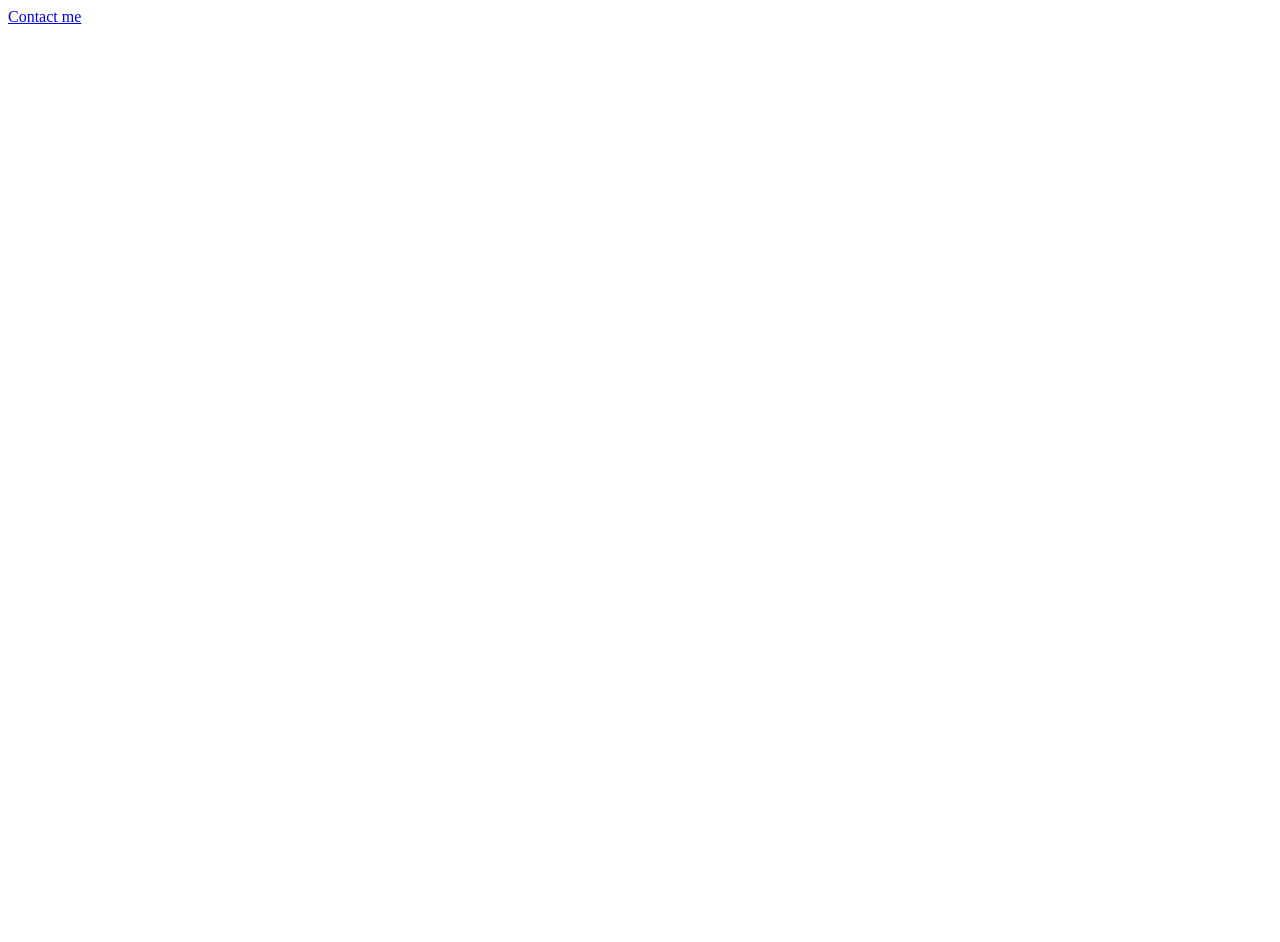
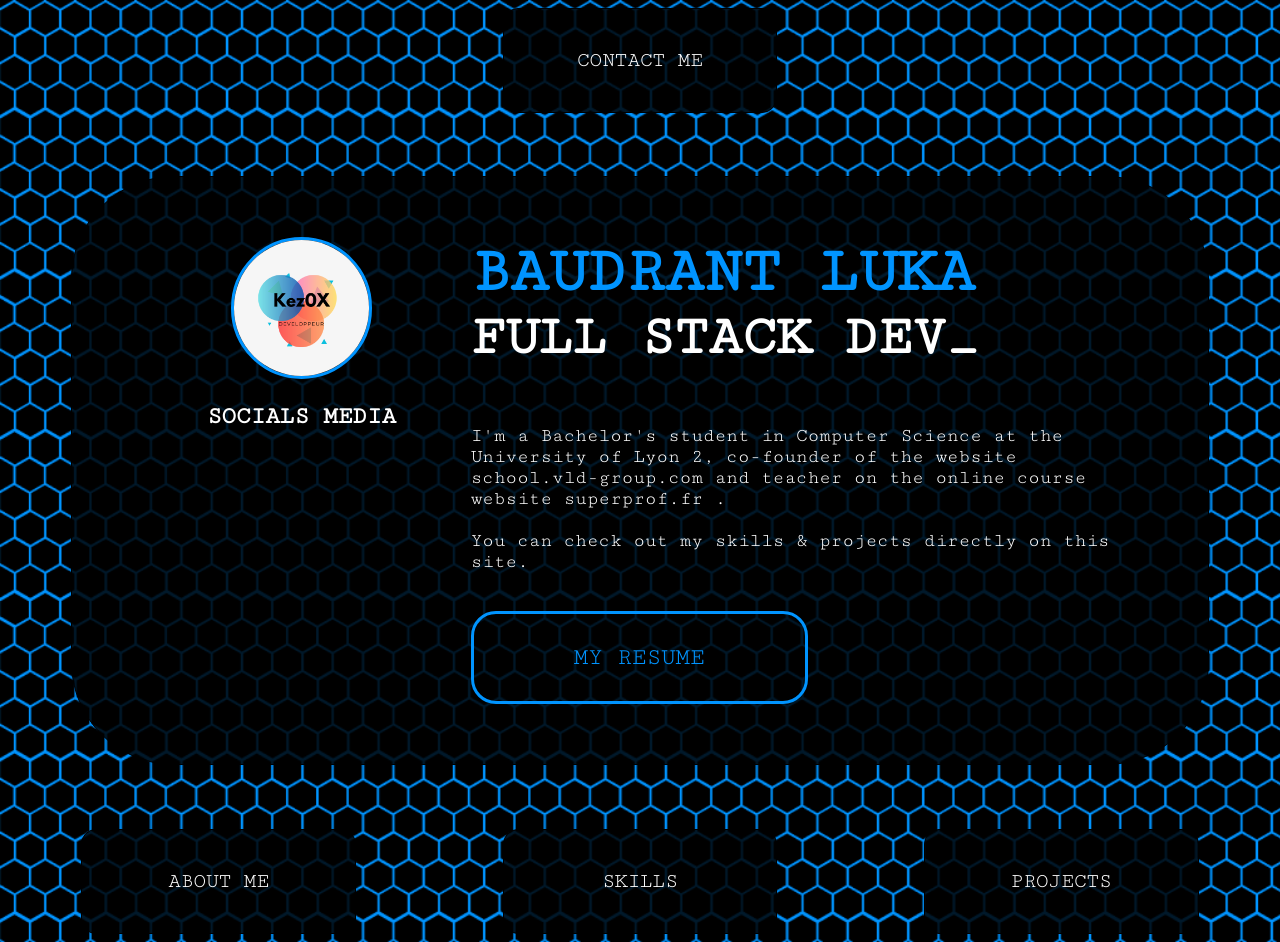
Before and after one commit to Kez0X/Portefolio, a Flask app: page / in a window 1280 px wide. Before the commit the page is almost empty. Before the commit the page ends 24 px from the top, so only its background shows below. Run offline with Flask 3, Linux system fonts and the light colour scheme.

Commit message:
feat -- Creation de la page index

```diff
--- a/PORTEFOLIO/app.py
+++ b/PORTEFOLIO/app.py
@@ -6,19 +6,19 @@ def index():
     return render_template("index.html")
 
 @app.route('/projects')
-def index():
+def projects():
     return render_template("projects.html")
 
 @app.route('/loading')
-def index():
+def loading():
     return render_template("loading.html")
 
 @app.route('/aboutme')
-def index():
+def aboutme():
     return render_template("aboutme.html")
 
 @app.route('/projects/page')
-def index():
+def page():
     return render_template("projectPage.html")
 
 
--- /dev/null
+++ b/PORTEFOLIO/static/style/index.css
@@ -0,0 +1,139 @@
+body{
+    background-image: url("/static/image/background.png");
+    background-size: cover;
+    color : white;
+    font-family: 'Cutive Mono';
+    overflow-x: hidden;
+    overflow-y: hidden;
+}
+
+header{
+    margin-top: 0%;
+    text-align: center;
+}
+
+.binary-button{
+    padding : 40px 10px;
+    background-color : rgba(0, 0, 0, 0.83);
+    -webkit-transition: background 2s;
+    /* Pour safari */
+    transition: background 2s;
+    /* Pour les navigateurs plus modernes */
+    align-items: center;
+    text-align: center;
+    border-radius: 15px;
+    border : solid black 1px;
+    width : 20%;
+    margin : auto;
+}
+
+/* Pour les boutons de la page d'accueil */
+
+.binary-button a{
+    text-transform: uppercase;
+    color : white;
+    text-decoration: none;
+    font-size: 1.3rem;
+}
+
+.binary-button a:hover{
+    font-weight: 900;
+}
+
+.container{
+    margin : 5%;
+    text-align: center;
+}
+
+.container .card{
+    display : flex;
+    margin : auto;
+    padding : 60px;
+    background-color: rgba(0, 0, 0, 0.83);
+    border : solid black 1px;
+    border-radius: 103px;
+}
+
+.container .card .column1{
+    flex : 1;
+    display: flex;
+    flex-wrap: wrap;
+    flex-direction: column;
+    width: 20%;
+}
+
+.container .card .column1 .icon{
+    text-align: center;
+    align-items: center;
+}
+
+.container .card .column1 .icon img{
+    border : 3px solid #0094FF;
+    border-radius: 360px;
+    width : 40%;
+}
+
+.container .card .column1 .socialsSociaux .iconsSocials{
+    display : flex;
+    flex-wrap: wrap;
+    align-items: center;
+}
+
+.container .card .column1 .socialsSociaux .iconsSocials img{
+    width : 10%;
+    margin : auto;
+}
+
+.container .card .column2{
+    flex : 2;
+    display: flex;
+    flex-wrap: wrap;
+    flex-direction: column;
+    width: 80%;
+    text-align: left;
+}
+
+
+.container .card .column2 #title{
+    font-size: 4rem;
+    color : #0094FF;
+    margin-top: 0;
+    margin-bottom: 0;
+}
+
+.container .card .column2 #subtitle{
+    font-size: 3.5rem;
+    margin-top: 0;
+}
+
+.container .card .column2 .text{
+    font-size: 1.2rem;
+}
+
+.container .card .column2 .button{
+    align-items: center;
+    margin-top : 3%;
+}
+
+.container .card .column2 .button button{
+    padding : 30px 100px;
+    border : solid 3px #0094FF;
+    border-radius : 25px;
+    background : transparent;
+    color : #0094FF;
+    text-transform: uppercase;
+    font-size: 1.5rem;
+    font-family: 'Cutive Mono';
+
+}
+
+.container .card .column2 .button button:hover{
+    background-color: #0094FF;
+    color : white;
+    border : solid 3px #0094FF;
+}
+
+footer{
+    display : flex;
+    flex-wrap: wrap;
+}
--- a/PORTEFOLIO/templates/index.html
+++ b/PORTEFOLIO/templates/index.html
@@ -4,14 +4,56 @@
     <meta charset="UTF-8">
     <meta http-equiv="X-UA-Compatible" content="IE=edge">
     <meta name="viewport" content="width=device-width, initial-scale=1.0">
+    <link href='https://fonts.googleapis.com/css?family=Cutive Mono' rel='stylesheet'>
     <title>PORTEFOLIO - Accueil</title>
-    <link href="static/style/PORTEFOLIO.css" rel="stylesheet" />
+    <link href="static/style/index.css" rel="stylesheet" />
 </head>
 <body>
-     <header>
+    <header>
         <div class="binary-button">
-            <a class="text-binary-button" href="mailto:luka.baudrant@gmail.com">Contact me</a>
+            <a class="text-binary-button" href="mailto:luka.baudrant@gmail.com">CONTACT ME</a>
         </div>
     </header>
+    <div class="container">
+        <div class="card">
+            <div class="column1">
+                <div class="icon">
+                    <img src="static/image/Kez0X.png" />
+                </div>
+                <div class="socialsSociaux">
+                    <h2>SOCIALS MEDIA</h2>
+                    <div class="iconsSocials">
+                        <img src=""/>
+                        <img src=""/>
+                        <img src=""/>
+                    </div>
+                </div>
+            </div>
+            <div class="column2">
+                <h1 id="title">BAUDRANT LUKA</h1>
+                <h1 id="subtitle">FULL STACK DEV_</h1>
+                <div class="text">
+                    <p>I'm a Bachelor's student in Computer Science at the University of Lyon 2,
+                        co-founder of the website school.vld-group.com and teacher on the online
+                        course website superprof.fr . <br></br>You can check out my skills & projects directly
+                        on this site.</p>
+                </div>
+                <div class="button">
+                    <button onclick="window.location.href='/aboutme'">MY RESUME</button>
+                </div>
+            </div>
+        </div>
+    </div>
+    <footer>
+        <div class="binary-button">
+            <a class="text-binary-button" href="/aboutme">ABOUT ME</a>
+        </div>
+        <div class="binary-button">
+            <a class="text-binary-button" href="/aboutme#skills">SKILLS</a>
+        </div>
+        <div class="binary-button">
+            <a class="text-binary-button" href="projects">PROJECTS</a>
+        </div>
+    </footer>
 </body>
 </html>
```
Also changed, not shown: PORTEFOLIO/static/image/Kez0X.png (added), PORTEFOLIO/static/image/background.png (added), PORTEFOLIO/static/style/PORTEFOLIO.css (deleted).
